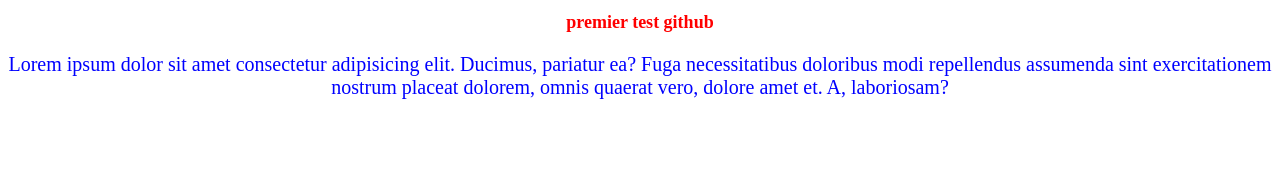
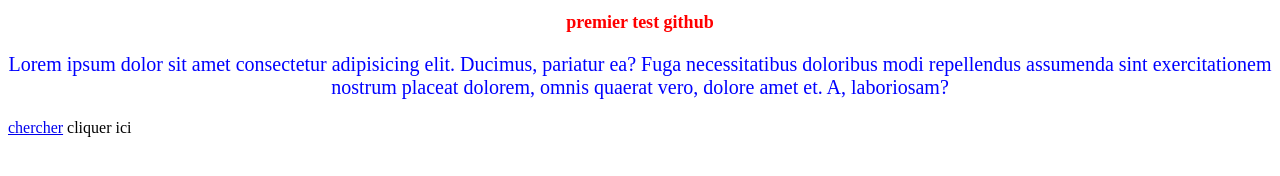
Before and after one commit to IMANE-2025/test, a plain HTML site: page index.html in a window 1280 px wide. Drawn offline with Linux system fonts and the light colour scheme.

Commit message:
deuxieme version avec recherche

```diff
--- a/index.html
+++ b/index.html
@@ -10,5 +10,8 @@
 
     <h1> premier test github</h1>
     <p>Lorem ipsum dolor sit amet consectetur adipisicing elit. Ducimus, pariatur ea? Fuga necessitatibus doloribus modi repellendus assumenda sint exercitationem nostrum placeat dolorem, omnis quaerat vero, dolore amet et. A, laboriosam?</p>
+    <a href="http://www.google.com"> chercher</a>
+    <span>cliquer ici</span>
+
 </body>
 </html>
```
